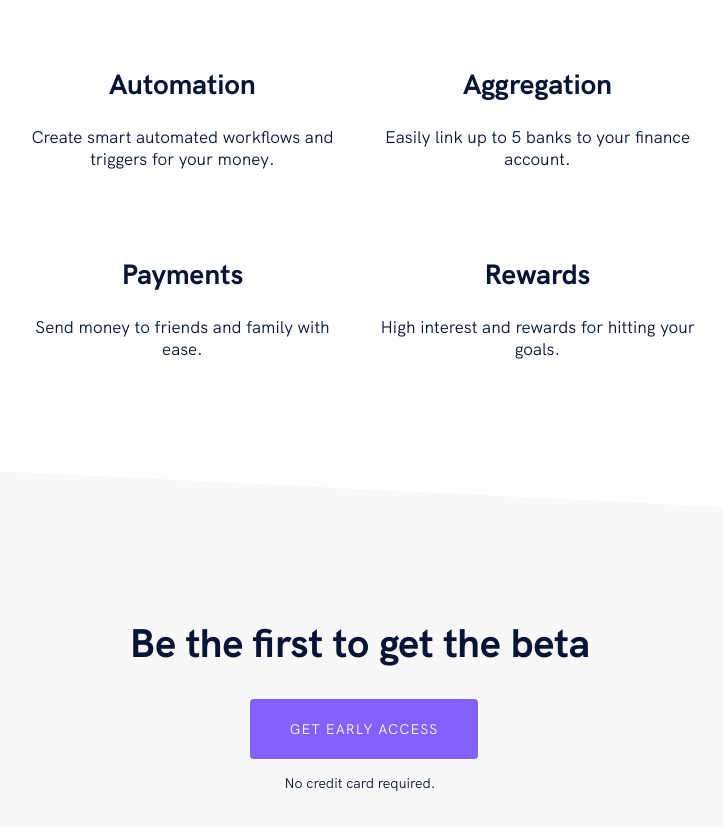
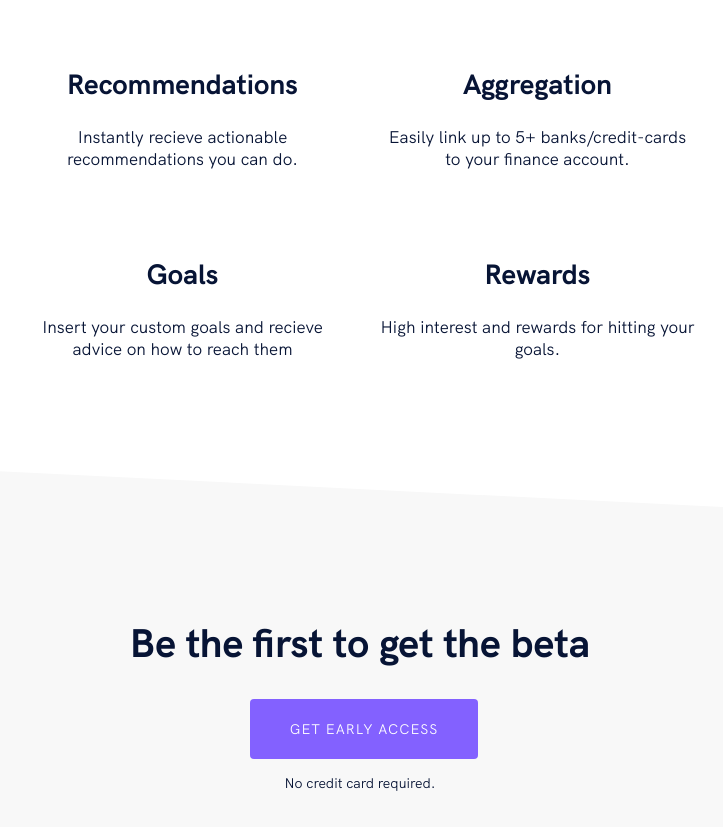
Before and after one commit to enzocog/genieweb, a Gatsby site: page / in a window 1280 px wide. Shown: the part 1240-2067 px from the top of the page, without its empty margins (280-1003 px from the left). Built offline with nearby package versions, Linux system fonts and the light colour scheme; Gatsby itself is replaced by a stand-in of ours.

Commit message:
features

```diff
--- a/src/components/sections/features.js
+++ b/src/components/sections/features.js
@@ -23,20 +23,20 @@ const Features = () => (
           </FeatureText>
         </FeatureItem>
         <FeatureItem>
-          <FeatureTitle>Automation</FeatureTitle>
+          <FeatureTitle>Recommendations</FeatureTitle>
           <FeatureText>
-            Create smart automated workflows and triggers for your money.
+            Instantly recieve actionable recommendations you can do.
           </FeatureText>
         </FeatureItem>
         <FeatureItem>
           <FeatureTitle>Aggregation</FeatureTitle>
           <FeatureText>
-            Easily link up to 5 banks to your finance account.
+            Easily link up to 5+ banks/credit-cards to your finance account.
           </FeatureText>
         </FeatureItem>
         <FeatureItem>
-          <FeatureTitle>Payments</FeatureTitle>
-          <FeatureText>Send money to friends and family with ease.</FeatureText>
+          <FeatureTitle>Goals</FeatureTitle>
+          <FeatureText>Insert your custom goals and recieve advice on how to reach them</FeatureText>
         </FeatureItem>
         <FeatureItem>
           <FeatureTitle>Rewards</FeatureTitle>
```
